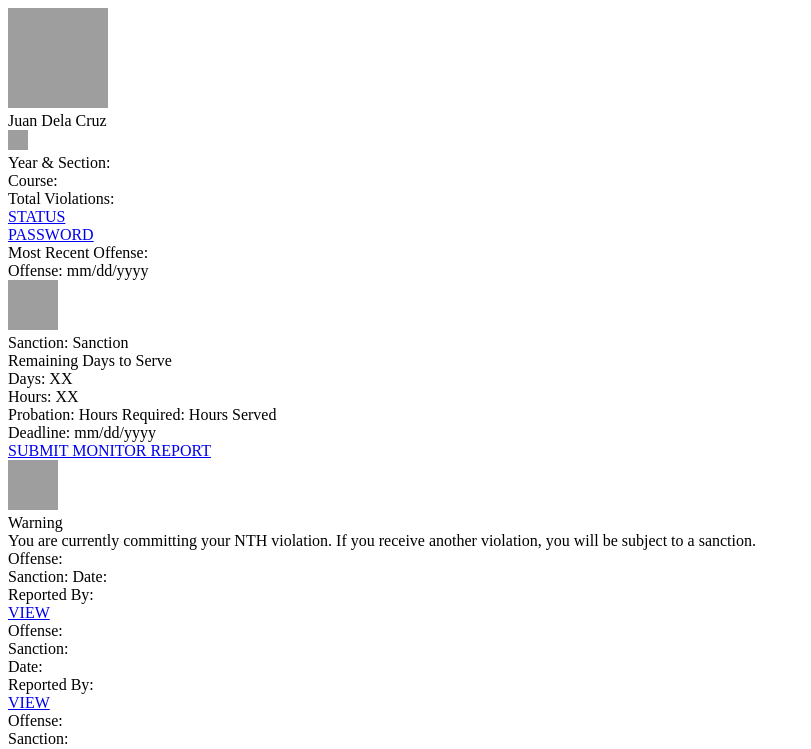
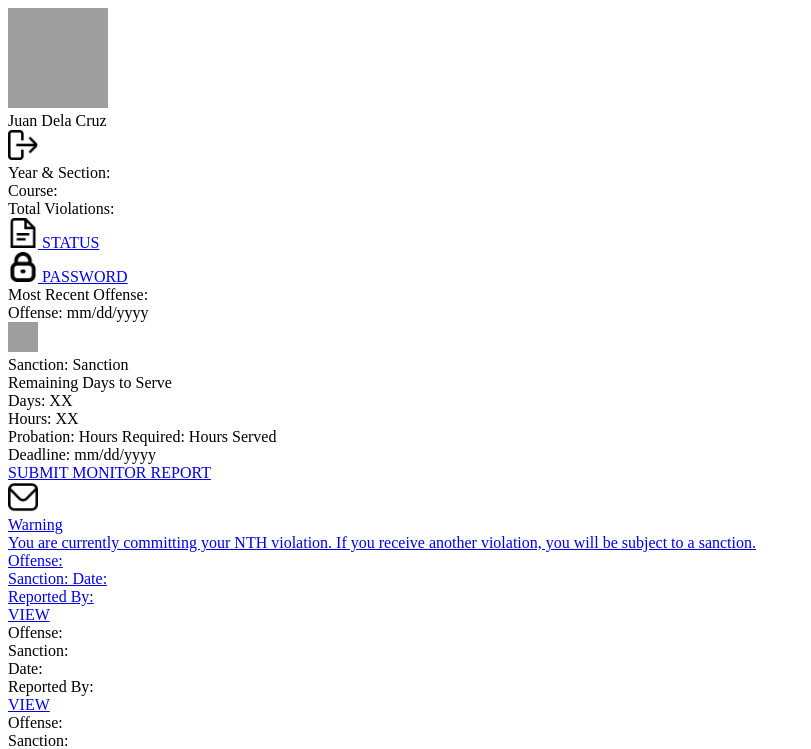
Before and after one commit to TacticianR1muru/CPET12L, a Django app: page /studentstatus/ in a window 1280 px wide. Shown: the top 749 px of the page, without its empty margins (0-811 px from the left). Run offline with Django 5.2, Linux system fonts and the light colour scheme; grey boxes are pictures that could not be loaded.

Commit message:
Add files via upload

```diff
--- a/Project_admin/Project/adminmod/templates/studentmod/Student Settings.html
+++ b/Project_admin/Project/adminmod/templates/studentmod/Student Settings.html
@@ -26,14 +26,14 @@
    <div class="tabs">
     <div class="tab">
     <a href="{% url 'studentstatus' %}">
-     <img alt="Status icon placeholder" height="20" src=# width="20"/>
+      <img src="{% static 'adminmod/images/paper.png' %}" alt="Profile  Picture Placeholder" height="30" width="30"/>
      <span>
       STATUS
      </span>
     </a>
     </div>
     <a href="{% url 'studentsettings' %}"><div class="tab">
-     <img alt="Account icon placeholder" height="20" src=# width="20"/>
+      <img src="{% static 'adminmod/images/lock.png' %}" alt="Profile  Picture Placeholder" height="30" width="30"/>
      <span>
       PASSWORD
      </span>
--- a/Project_admin/Project/adminmod/templates/studentmod/Student Status.html
+++ b/Project_admin/Project/adminmod/templates/studentmod/Student Status.html
@@ -17,7 +17,7 @@
      </div>
      <div class="log-out">
       <a href="{% url 'login' %}">
-        <img alt="Sign Out" height="20" src="#" width="20"/>
+        <img src="{% static 'adminmod/images/sign-out-alt.png' %}" alt="Profile Picture Placeholder" height="30" width="30"/>
        </a>
      </div>
      <div>
@@ -33,11 +33,14 @@
    </div>
    <div class="buttons">
     <a href="{% url 'studentstatus' %}"><div class="button">
+      <img src="{% static 'adminmod/images/paper.png' %}" alt="Profile  Picture Placeholder" height="30" width="30"/>
+
      STATUS
     </div>
     </a>
     <a href="{% url 'studentsettings' %}">
         <div class="button">
+          <img src="{% static 'adminmod/images/lock.png' %}" alt="Profile  Picture Placeholder" height="30" width="30"/>
             PASSWORD
         </div>
     </a>
@@ -51,7 +54,7 @@
       Offense: mm/dd/yyyy
      </div>
      <div class="Info">
-      <a href="{% url 'infopopup' %}"><img alt="Warning Icon" height="50" src="#" width="50"/></a>
+      <a href="{% url 'infopopup' %}"><img src="{% static 'adminmod/images/triangle-warning.png' %}" alt="Profile Picture Placeholder" height="30" width="30"/></a>
         <div class="text">
      <div>
       Sanction: Sanction
@@ -83,7 +86,7 @@
    </div>
   </a>
    <div class="warning">
-    <a href="{% url 'Infopopup2' %}"><img alt="Warning Icon" height="50" src="#" width="50"/></a>
+    <a href="{% url 'Infopopup2' %}"><img src="{% static 'adminmod/images/envelope.png' %}" alt="Profile Picture Placeholder" height="30" width="30"/>
     <div class="text">
      <div>
       Warning
```
